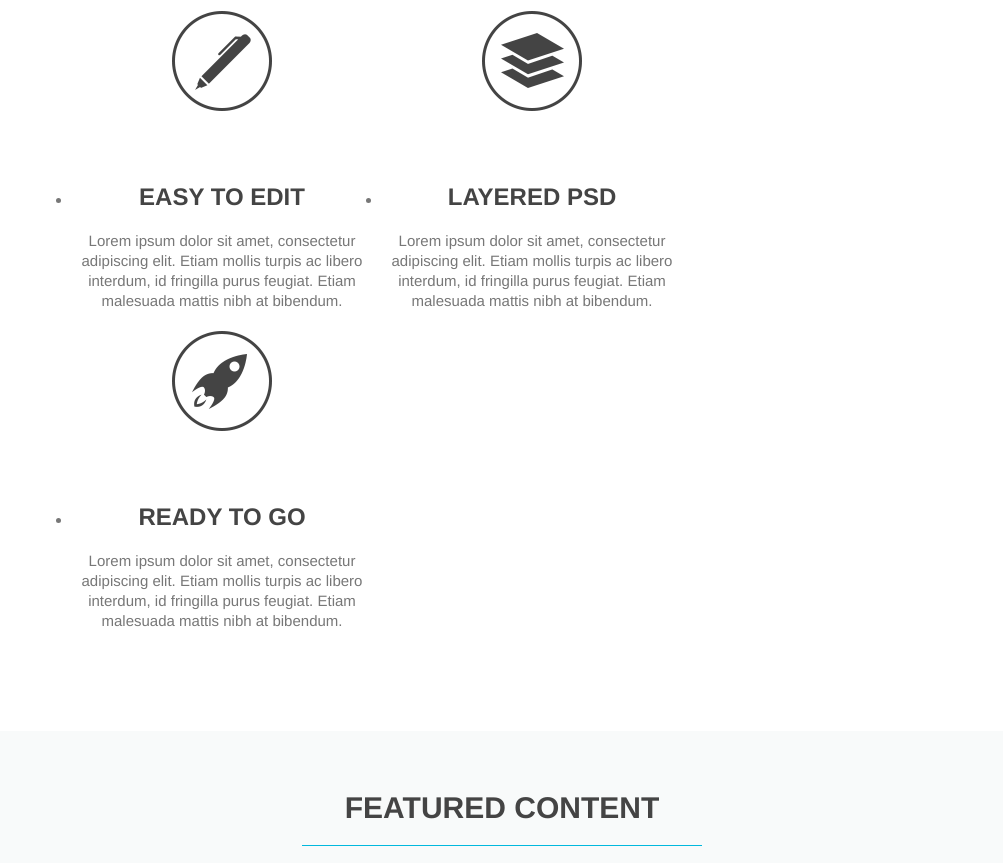
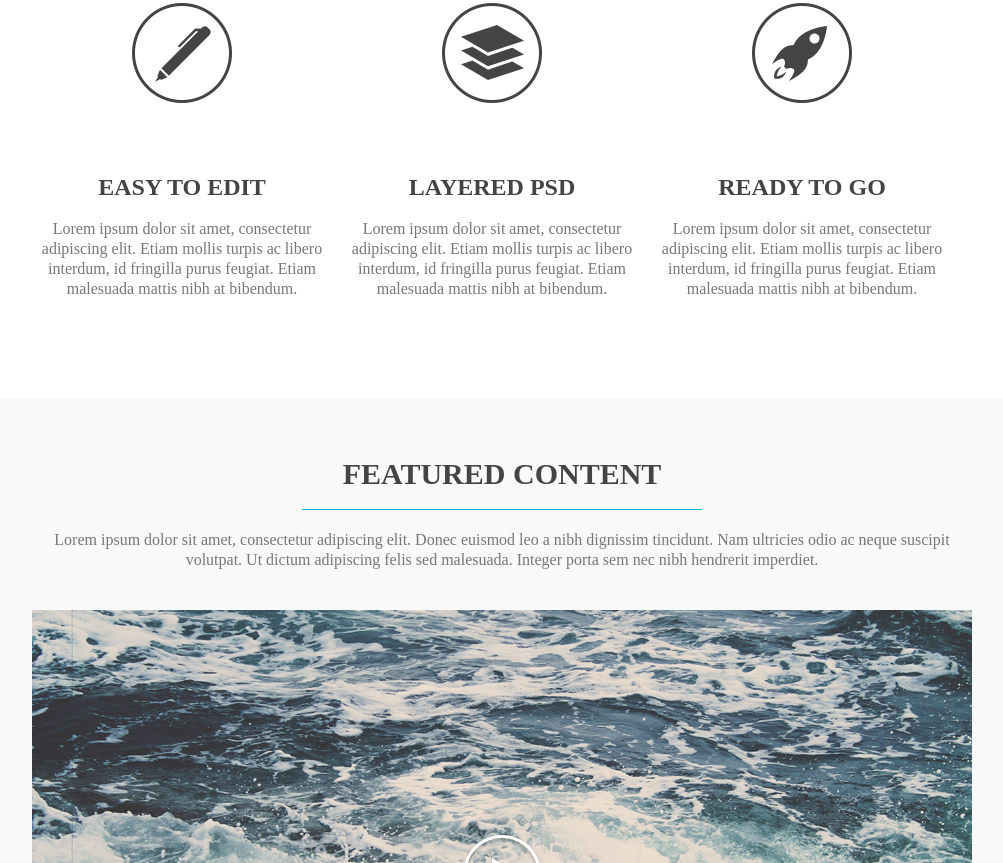
Before and after one commit to dharmaveni/githomepage, a plain HTML site: page index.html in a window 1280 px wide. Shown: the part 778-1641 px from the top of the page, without its empty margins (138-1141 px from the left). Drawn offline with Linux system fonts and the light colour scheme.

Commit message:
My homepage repository

```diff
--- /dev/null
+++ b/CSS/reset.css
@@ -0,0 +1,20 @@
+
+html, body, div, span, applet, object,
+iframe, footer, header,nav,ul
+{
+	margin: 0;
+	padding: 0;
+	border: 0;
+	font-size: 100%;
+	font: inherit;
+	vertical-align: baseline;
+}
+article,footer, header,nav{
+	display: block;
+}
+body {
+	line-height: 1;
+}
+ul {
+	list-style: none;
+}
--- a/index.html
+++ b/index.html
@@ -3,6 +3,7 @@
 <head>
     <meta http-equiv="Content-Type" content="text/html; charset=utf-8">
     <link rel="stylesheet" type="text/css" href="css/stylesheet.css">
+    <link rel="stylesheet" type="text/css" href="css/reset.css">
     <title>Simply</title>
 
 </head>
```
